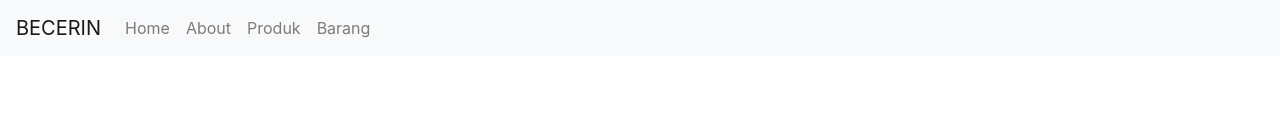
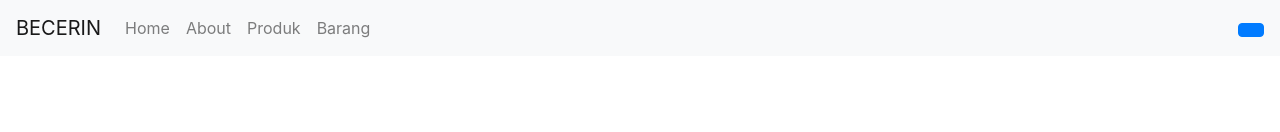
Before and after one commit to eva-ratna-palupi/uas_reactjs, a React (Create React App) app: page / in a window 1280 px wide. Shown: the top 132 px of the page. Built offline with nearby package versions, Linux system fonts and the light colour scheme; no server answers.

Commit message:
Menambahkan homepage dan log out

```diff
--- a/src/App.js
+++ b/src/App.js
@@ -38,7 +38,7 @@ const reducer = (state, action) => {
       return {
         ...state,
         isAuthenticated: false,
-        nama_user: action.payload.nama_user
+        nama_user: null
       }
       default:
         return state;
--- a/src/Component/Fungsional/Homepage.jsx
+++ b/src/Component/Fungsional/Homepage.jsx
@@ -1,13 +1,16 @@
-import React from 'react';
+import React, { useContext } from 'react';
 import '../Class/CSS/BootstrapComp.css'
 import logo from '../Gambar/be.png'
+import { AuthContext } from '../../App';
 
-const Homepage = (props) => {
+function Homepage () {
+    const {state, dispatch} = useContext(AuthContext)
     return (
         <div className="App">
             <header className="App-header" >
                 <h1 className="display-4"><img src={logo} className="App-logo" alt="logo" /></h1>
                 <p className="text-info">Created by: Eva Ratna Palupi</p>
+                <p className="display-3">Hallo {state.nama_user}</p>
             </header>
             <br /><br /><br />
             </div>
--- a/src/Component/Fungsional/NavbarComp.jsx
+++ b/src/Component/Fungsional/NavbarComp.jsx
@@ -10,7 +10,7 @@ import {
   NavbarText,
   Button
 } from 'reactstrap';
-import { CartContext } from '../../CartContext';
+import { AuthContext } from '../../App';
 
 const NavbarComp = (props) => {
 
@@ -18,9 +18,11 @@ const NavbarComp = (props) => {
 
   const toggle = () => setIsOpen(!isOpen);
 
+  const {state, dispatch} = useContext(AuthContext)
+
   return (
     <div>
-      <Navbar color="light" light expand="md">
+      <Navbar color="light bg-success" light expand="md">
         <NavbarBrand href="/">BECERIN</NavbarBrand>
         <NavbarToggler onClick={toggle} />
         <Collapse isOpen={isOpen} navbar>
@@ -37,9 +39,17 @@ const NavbarComp = (props) => {
             <NavItem>
               <NavLink href="/barang">Barang</NavLink>
             </NavItem>
-
           </Nav>
           <NavbarText>
+            <Button color="primary"
+            onClick={() =>
+            dispatch({
+              type: "LOGOUT"
+            })}>
+              {state.isAuthenticated && (
+                <NavLink>LOG OUT</NavLink>
+              )}
+            </Button>
           </NavbarText>
         </Collapse>
         </Navbar>
```
